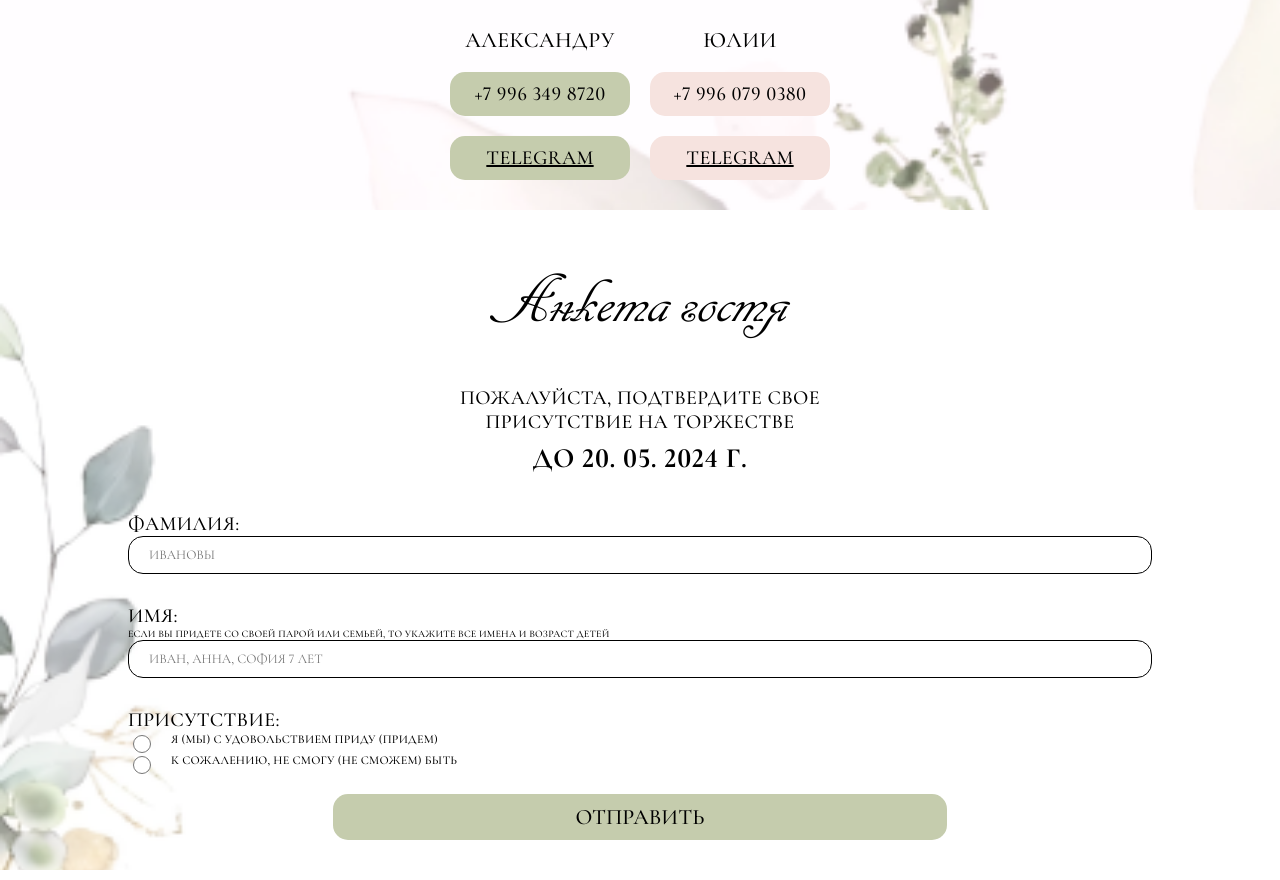
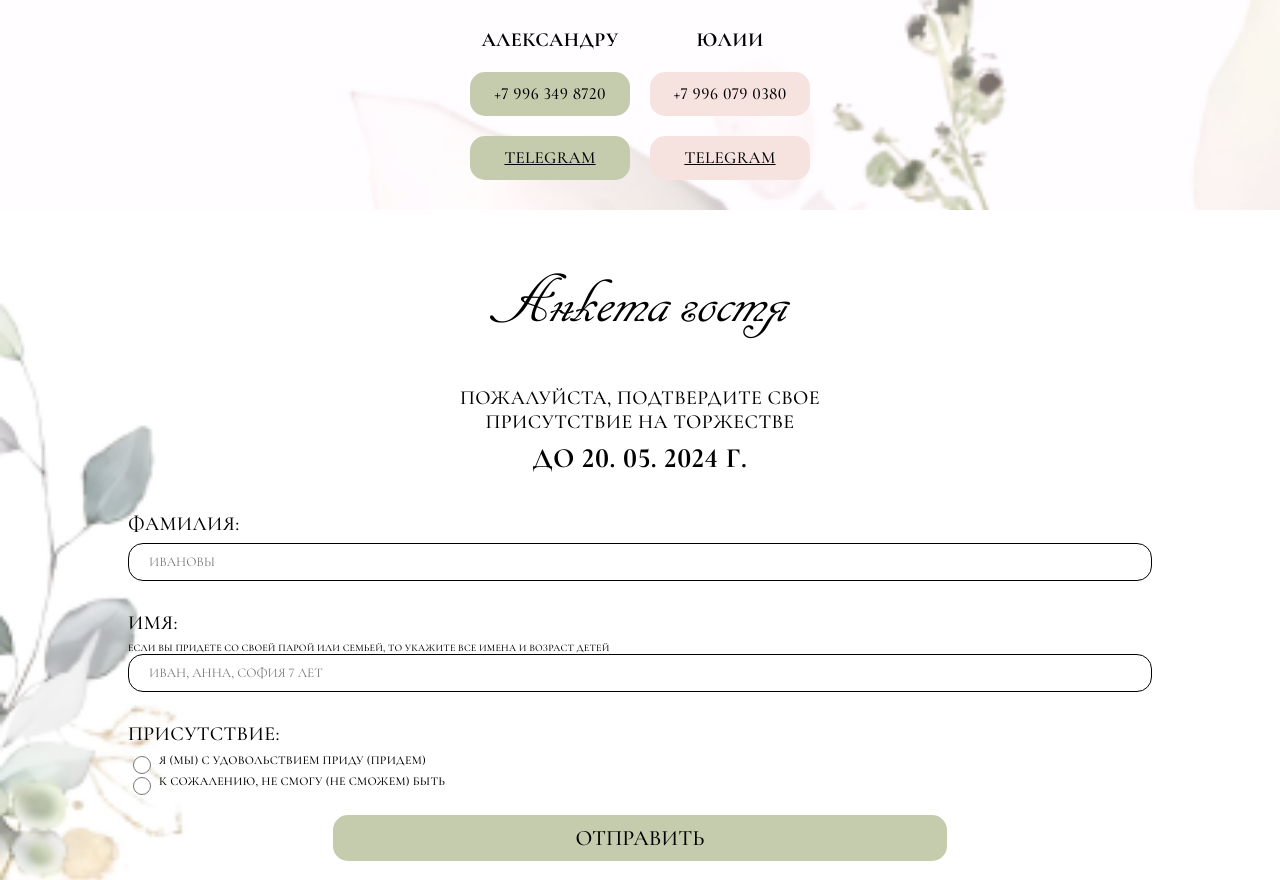
Before and after one commit to vsecoder/order-0505, a plain HTML site: page index.html in a window 1280 px wide. Shown: the part 4580-5460 px from the top of the page. Drawn offline with Linux system fonts and the light colour scheme.

Commit message:
Fix paddings

```diff
--- a/script.js
+++ b/script.js
@@ -31,3 +31,6 @@ var x = setInterval(function () {
         document.getElementById("timer").innerHTML = "ПРОШЛА";
     }
 }, 1000);
+
+console.log("Developed by: http://t.me/vsecoder");
+console.log("Design by: https://t.me/arahis_diz");
--- a/style.css
+++ b/style.css
@@ -236,8 +236,8 @@ section:nth-child(10) {
 .contacts__item h4 {
     font-family: 'Cormorant Infant', serif;
     font-style: normal;
-    font-weight: 500;
-    font-size: 22px;
+    font-weight: bold;
+    font-size: 20px;
     line-height: 24px;
     text-align: center;
     letter-spacing: 0.02em;
@@ -248,7 +248,7 @@ section:nth-child(10) {
     font-family: 'Cormorant Infant', serif;
     font-style: normal;
     font-weight: 500;
-    font-size: 20px;
+    font-size: 17px;
     line-height: 24px;
     text-align: center;
     letter-spacing: 0.02em;
@@ -259,7 +259,7 @@ section:nth-child(10) {
     border-radius: 15px;
 
     margin-top: 20px;
-    width: 140px;
+    width: 120px;
 }
 
 a {
@@ -294,6 +294,7 @@ form span {
 
 form p {
     text-align: left;
+    margin-bottom: 7px;
 }
 
 form input {
@@ -325,7 +326,7 @@ input[type="radio"] {
     height: 18px;
     border: 1px solid #dddddd;
     background-color: #ffffff;
-    margin-right: 20px;
+    margin-right: 8px;
 }
 
 input[type="radio"]:checked {
@@ -344,6 +345,7 @@ label span {
     line-height: normal;
     letter-spacing: 0.02em;
     text-transform: uppercase;
+    margin-bottom: 7px;
 }
 
 /* footer styles */
@@ -360,6 +362,11 @@ footer {
     background-image: url('img/footer.png');
     height: 500px;
     padding: 40px;
+    padding-top: 20px;
     background-repeat: no-repeat;
     background-size: cover;
 }
+
+body {
+    overflow-x: hidden;
+}
```
